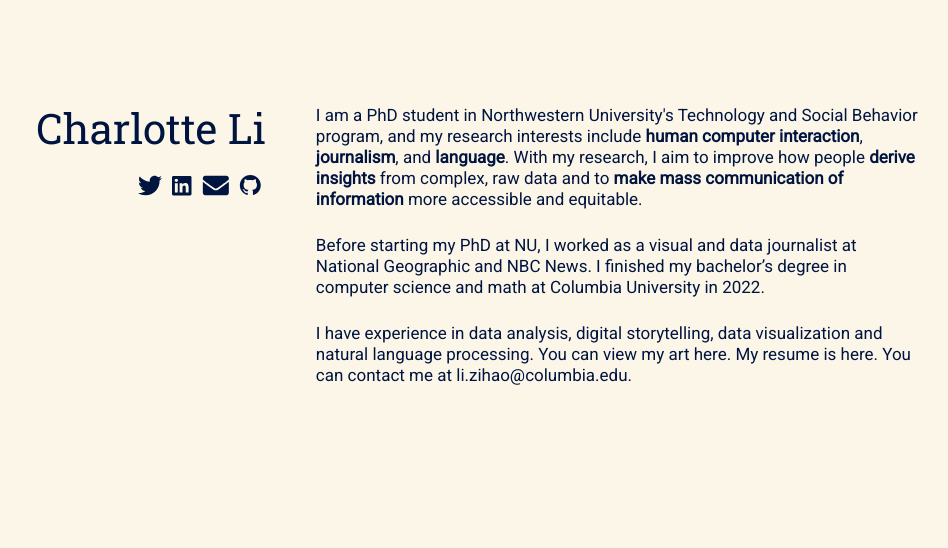
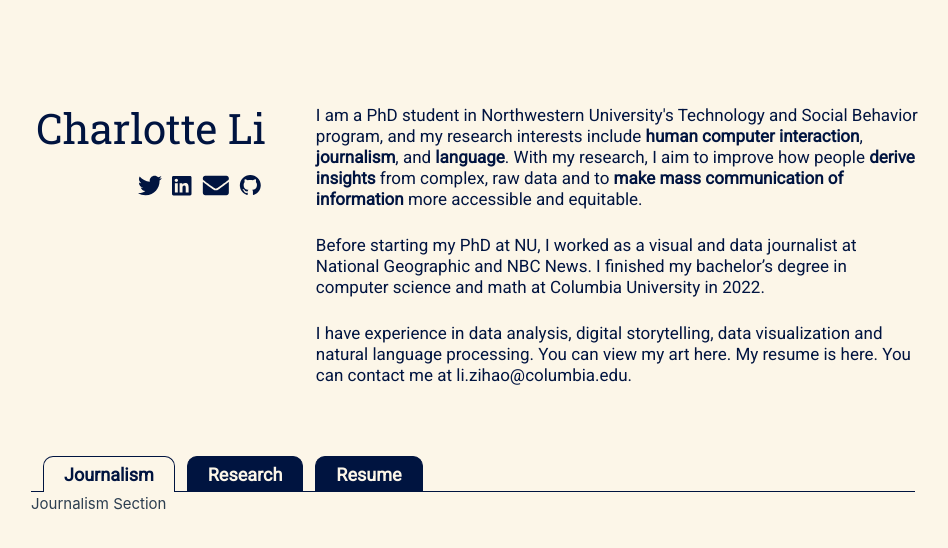
Before and after one commit to shallotly/shallotly.github.io, a Vue app: page / in a window 1280 px wide. Shown: the top 548 px of the page, without its empty margins (167-1115 px from the left). Built offline with nearby package versions, Linux system fonts and the light colour scheme.

Commit message:
added interactive tabs

```diff
--- a/src/App.vue
+++ b/src/App.vue
@@ -1,7 +1,28 @@
 <script setup>
 import { RouterLink, RouterView } from "vue-router";
-import HelloWorld from "./components/HelloWorld.vue";
+import Journalism from "./components/journalism.vue";
+import Research from "./components/research.vue";
+import Resume from "./components/resume.vue";
+import {ref} from "vue";
 import text from "./data/text.json";
+
+const tabs = {
+  Journalism,
+  Research,
+  Resume
+}
+
+const currentTab = ref("Journalism")
+
+function tabClick(event){
+  //remove selected from all
+  const tabs = document.querySelectorAll(".tab")
+  tabs.forEach(node => node.classList.remove("selected"))
+  //add selected to the target el
+  event.target.classList.add("selected")
+
+  //load different component based on the target
+}
 </script>
 
 <template>
@@ -16,6 +37,12 @@
       <p v-for="i in text.header.intro.text" v-html="i.value"></p>
     </div>
   </header>
+  <body>
+    <div class="tabs">
+      <div v-for="(_,tab) in tabs" :key="tab" :class="['tab', { selected: currentTab === tab }]" @click="currentTab = tab">{{ tab }}</div>
+    </div>
+    <component :is="tabs[currentTab]"></component>
+  </body>
   <!-- <nav>
         <RouterLink to="/">Home</RouterLink>
         <RouterLink to="/about">About</RouterLink>
@@ -65,5 +92,38 @@
   line-height: 21px;
 }
 
+.tabs{
+  margin-top: 50px;
+  padding-left: 6px;
+  height: 35px;
+  border-bottom: #001440 1px solid;
+}
+.tab{
+  height:35px;
+  margin: 0px 6px;
+  padding: 0px 20px;
+  display: inline-block;
+  background: #001440;
+
+  border-width: 1px 1px 0px 1px;
+  border-style: solid;
+  border-color: #001440;
+  border-bottom: #FCF6E8;
+  border-radius: 10px 10px 0px 0px;
+
+  line-height: 35px;
+  color: #FCF6E8;
+  font-family: Roboto;
+  font-size: 18px;
+  font-weight: 700;
+  letter-spacing: 0em;
+
+  cursor:pointer;
+}
+
+.tab.selected{
+  color:#001440;
+  background-color: #FCF6E8;
+}
 
 </style>
--- a/src/components/HelloWorld.vue
+++ /dev/null
@@ -1,43 +0,0 @@
-<script setup>
-defineProps({
-  msg: {
-    type: String,
-    required: true
-  }
-})
-</script>
-
-<template>
-  <div class="greetings">
-    <h1 class="green">{{ msg }}</h1>
-    <h3>
-      You’ve successfully created a project with
-      <a href="https://vitejs.dev/" target="_blank" rel="noopener">Vite</a> +
-      <a href="https://vuejs.org/" target="_blank" rel="noopener">Vue 3</a>.
-    </h3>
-  </div>
-</template>
-
-<style scoped>
-h1 {
-  font-weight: 500;
-  font-size: 2.6rem;
-  top: -10px;
-}
-
-h3 {
-  font-size: 1.2rem;
-}
-
-.greetings h1,
-.greetings h3 {
-  text-align: center;
-}
-
-@media (min-width: 1024px) {
-  .greetings h1,
-  .greetings h3 {
-    text-align: left;
-  }
-}
-</style>
--- /dev/null
+++ b/src/components/journalism.vue
@@ -0,0 +1,15 @@
+<script setup>
+defineProps({
+  // data: {
+  //   type: Object,
+  //   required: true
+  // }
+})
+</script>
+
+<template>
+  <div>Journalism Section</div>
+</template>
+
+<style scoped>
+</style>
--- /dev/null
+++ b/src/components/research.vue
@@ -0,0 +1,15 @@
+<script setup>
+defineProps({
+  // data: {
+  //   type: Object,
+  //   required: true
+  // }
+})
+</script>
+
+<template>
+  <div>Research Section</div>
+</template>
+
+<style scoped>
+</style>
--- /dev/null
+++ b/src/components/resume.vue
@@ -0,0 +1,15 @@
+<script setup>
+defineProps({
+  // data: {
+  //   type: Object,
+  //   required: true
+  // }
+})
+</script>
+
+<template>
+  <div>Resume Section</div>
+</template>
+
+<style scoped>
+</style>
--- a/src/data/text.json
+++ b/src/data/text.json
@@ -182,5 +182,6 @@
           "abstract": ""
         }
       ]
-    }
+    },
+    "resume":{}
   }
```
